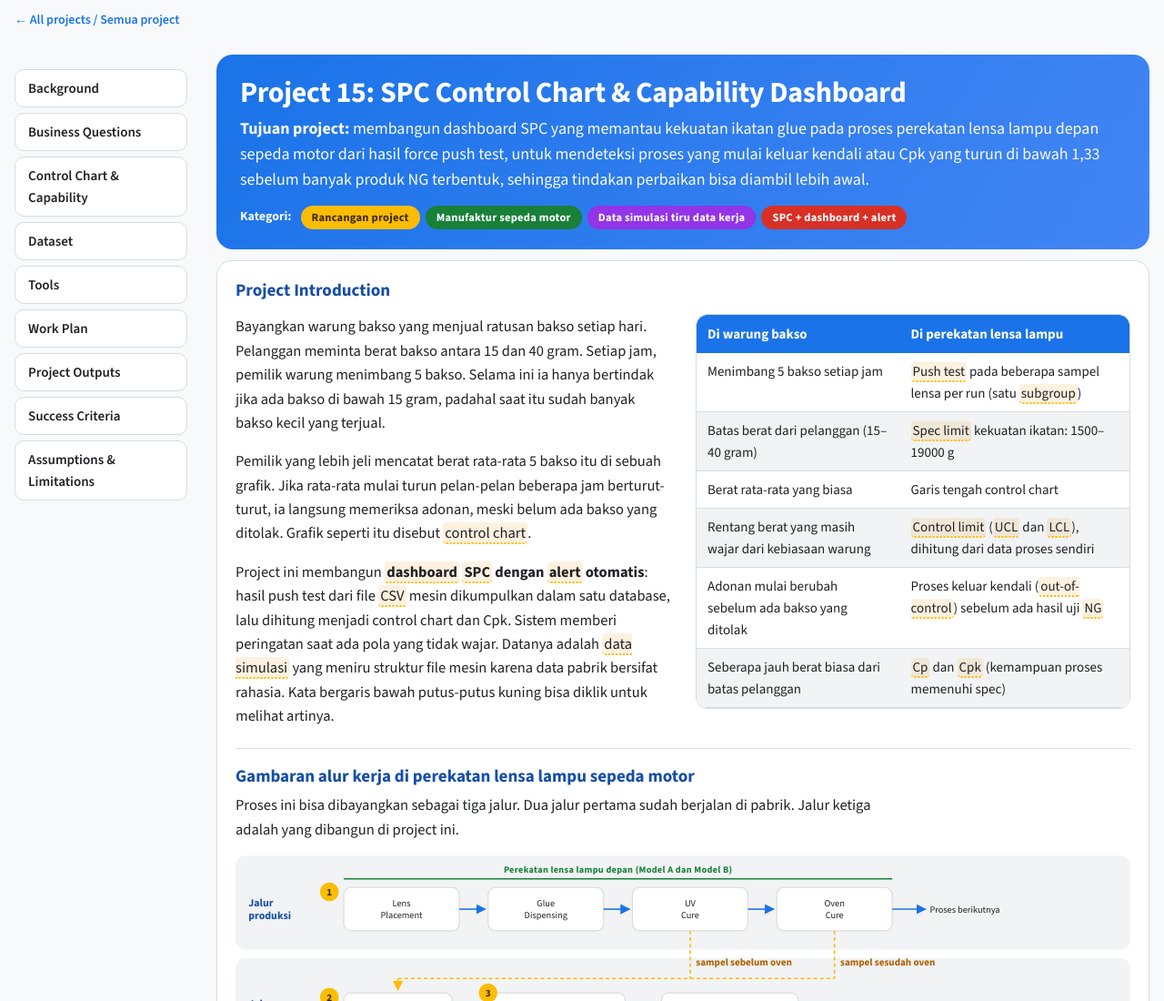
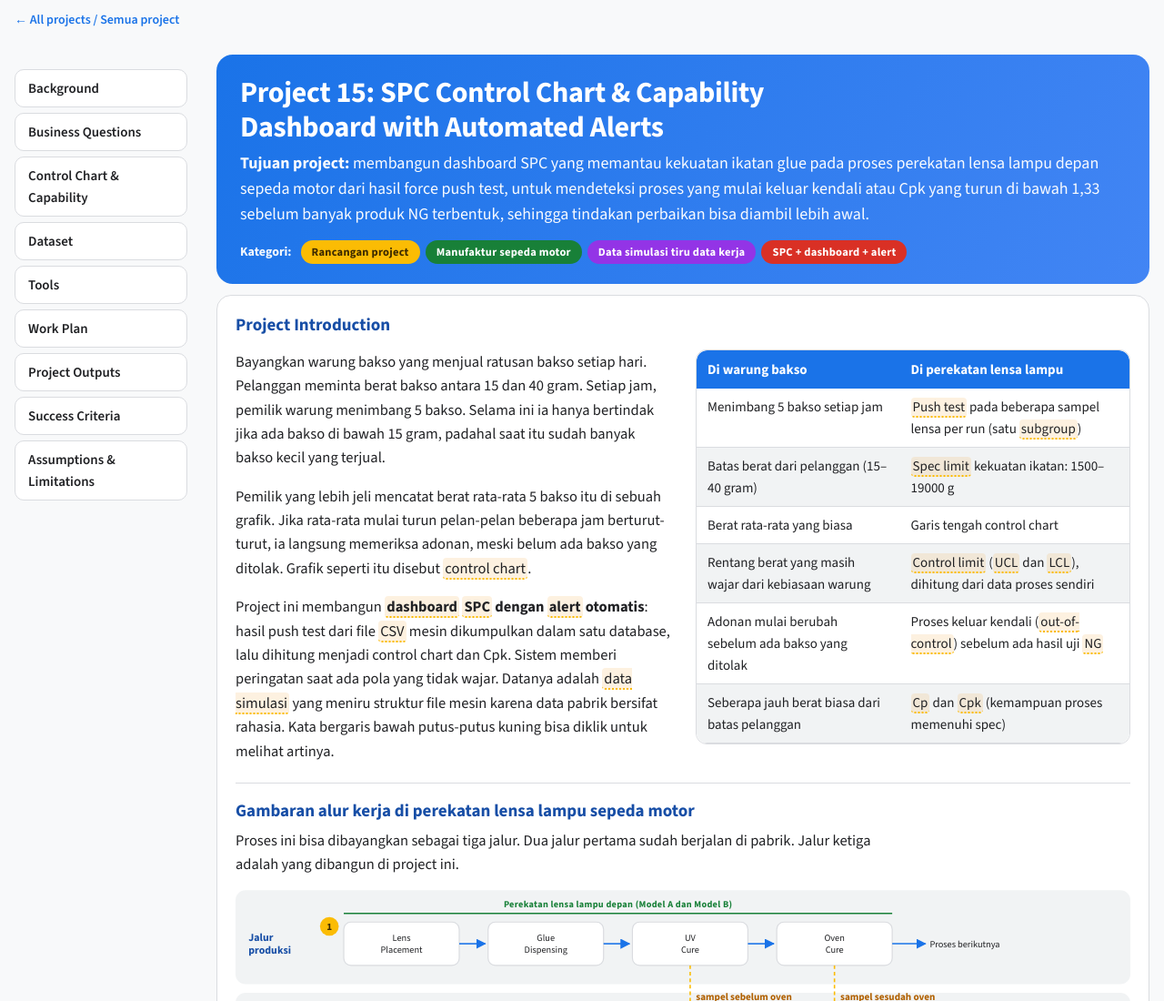
Before and after one commit to bagusbernadi/Project-15-SPC-Control-Chart-Dashboard, a plain HTML site: page index.html in a window 1280 px wide. Shown: the top 1100 px of the page at 91% size. Drawn offline with nearby package versions, Linux system fonts and the light colour scheme.

Commit message:
Rename Project 15 title to match its content
Co-Authored-By: Claude Opus 5.5 <noreply@anthropic.com>
Claude-Session: https://claude.ai/code/session_01Sop5B6tN5Eg7oidUMkHAhn

```diff
--- a/index.html
+++ b/index.html
@@ -3,7 +3,7 @@
 <head>
 <meta charset="utf-8">
 <meta name="viewport" content="width=device-width,initial-scale=1,viewport-fit=cover">
-<title>Project 15: SPC Control Chart &amp; Capability Dashboard</title>
+<title>Project 15: SPC Control Chart &amp; Capability Dashboard with Automated Alerts</title>
 <meta name="claude:viewport-fit-sides" content="cover">
 <meta name="description" content="Rancangan project portofolio Data Analyst: dashboard SPC control chart dan capability dengan alert otomatis untuk force push test perekatan lensa lampu sepeda motor.">
 <link rel="preconnect" href="https://fonts.googleapis.com"><link rel="preconnect" href="https://fonts.gstatic.com" crossorigin>
@@ -188,7 +188,7 @@ main>nav a{border-radius:10px;font-size:15px;padding:8px 14px}
 <main>
 <nav aria-label="Section navigation"><a href="#s1">Background</a><a href="#s2">Business Questions</a><a href="#s3">Control Chart &amp; Capability</a><a href="#s4">Dataset</a><a href="#s5">Tools</a><a href="#s6">Work Plan</a><a href="#s7">Project Outputs</a><a href="#s8">Success Criteria</a><a href="#s9">Assumptions &amp; Limitations</a></nav>
 
-<header class="banner"><h1>Project 15: SPC Control Chart &amp; Capability Dashboard</h1>
+<header class="banner"><h1>Project 15: SPC Control Chart &amp; Capability Dashboard with Automated Alerts</h1>
 <p class="goal"><b>Tujuan project:</b> membangun dashboard SPC yang memantau kekuatan ikatan glue pada proses perekatan lensa lampu depan sepeda motor dari hasil force push test, untuk mendeteksi proses yang mulai keluar kendali atau Cpk yang turun di bawah 1,33 sebelum banyak produk NG terbentuk, sehingga tindakan perbaikan bisa diambil lebih awal.</p>
 <div class="tags"><span class="tlab">Kategori:</span><span class="tag a">Rancangan project</span><span class="tag c1">Manufaktur sepeda motor</span><span class="tag c2">Data simulasi tiru data kerja</span><span class="tag c3">SPC + dashboard + alert</span></div></header>
 
```
Also changed, not shown: 1 other file.
